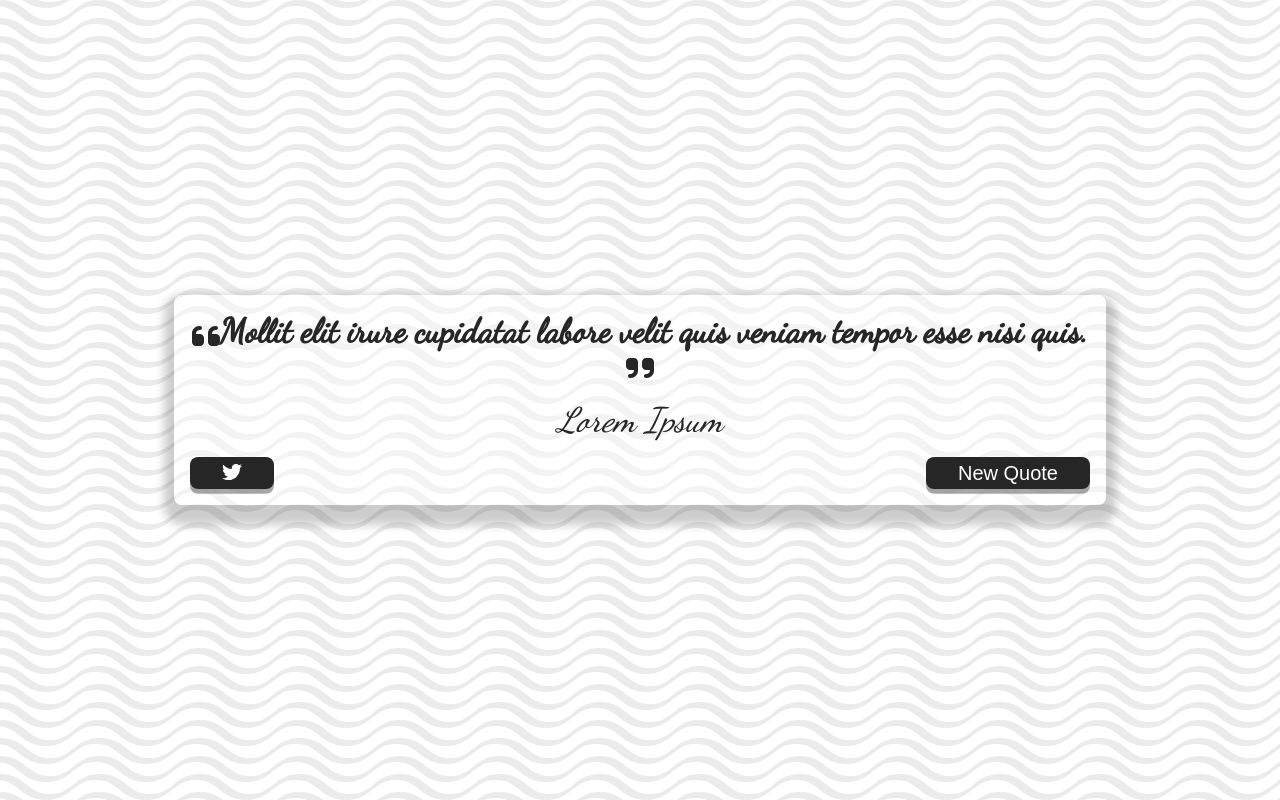
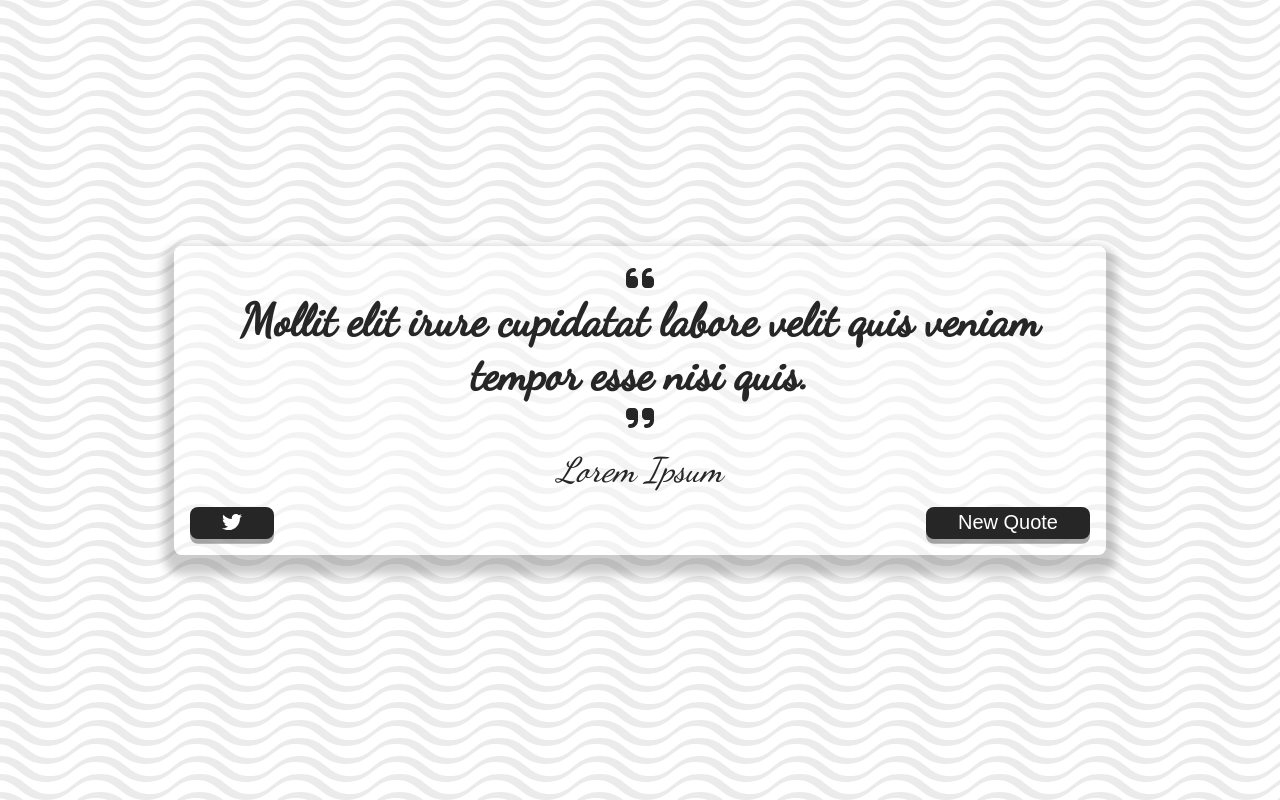
Before and after one commit to buumu8/quote-of-the-day, a React (Create React App) app: page / in a window 1280 px wide. Built offline with nearby package versions, Linux system fonts and the light colour scheme.

Commit message:
add spacer component

```diff
--- a/src/components/Quote/quote.container.js
+++ b/src/components/Quote/quote.container.js
@@ -2,6 +2,7 @@ import React from "react";
 import { FontAwesomeIcon } from "@fortawesome/react-fontawesome";
 import { faQuoteLeft, faQuoteRight } from "@fortawesome/free-solid-svg-icons";
 import { faTwitter } from "@fortawesome/free-brands-svg-icons";
+import { Spacer } from "./spacer/spacer.component";
 
 import {
   QuoteContainer,
@@ -17,10 +18,12 @@ const Quote = () => (
     {/* Quote */}
     <div className="quote-text">
       <FontAwesomeIcon icon={faQuoteLeft} size="2xl" />
-      <QuoteText long>
-        Mollit elit irure cupidatat labore velit quis veniam tempor esse nisi
-        quis.
-      </QuoteText>
+      <Spacer position="left" size="small">
+        <QuoteText>
+          Mollit elit irure cupidatat labore velit quis veniam tempor esse nisi
+          quis.
+        </QuoteText>
+      </Spacer>
       <FontAwesomeIcon icon={faQuoteRight} size="2xl" />
     </div>
     {/* Author */}
--- /dev/null
+++ b/src/components/Quote/spacer/spacer.component.js
@@ -0,0 +1,36 @@
+import React from "react";
+import styled, { useTheme } from "styled-components";
+
+const sizeVariant = {
+  small: 1,
+  medium: 2,
+  large: 3,
+};
+
+const positionVariant = {
+  top: "marginTop",
+  left: "marginLeft",
+  bottom: "marginBottom",
+  right: "marginRigth",
+};
+
+const getVariant = (position, size, theme) => {
+  const sizeIndex = sizeVariant[size];
+  const property = positionVariant[position];
+  return `${property}:${theme.space[sizeIndex]}`;
+};
+
+const SpacerDiv = styled.div`
+  ${({ variant }) => variant}
+`;
+
+export const Spacer = ({ position, size, children }) => {
+  const theme = useTheme();
+  const variant = getVariant(position, size, theme);
+  return <SpacerDiv variant={variant}>{children}</SpacerDiv>;
+};
+
+Spacer.defaultProps = {
+  position: "top",
+  size: "small",
+};
```
